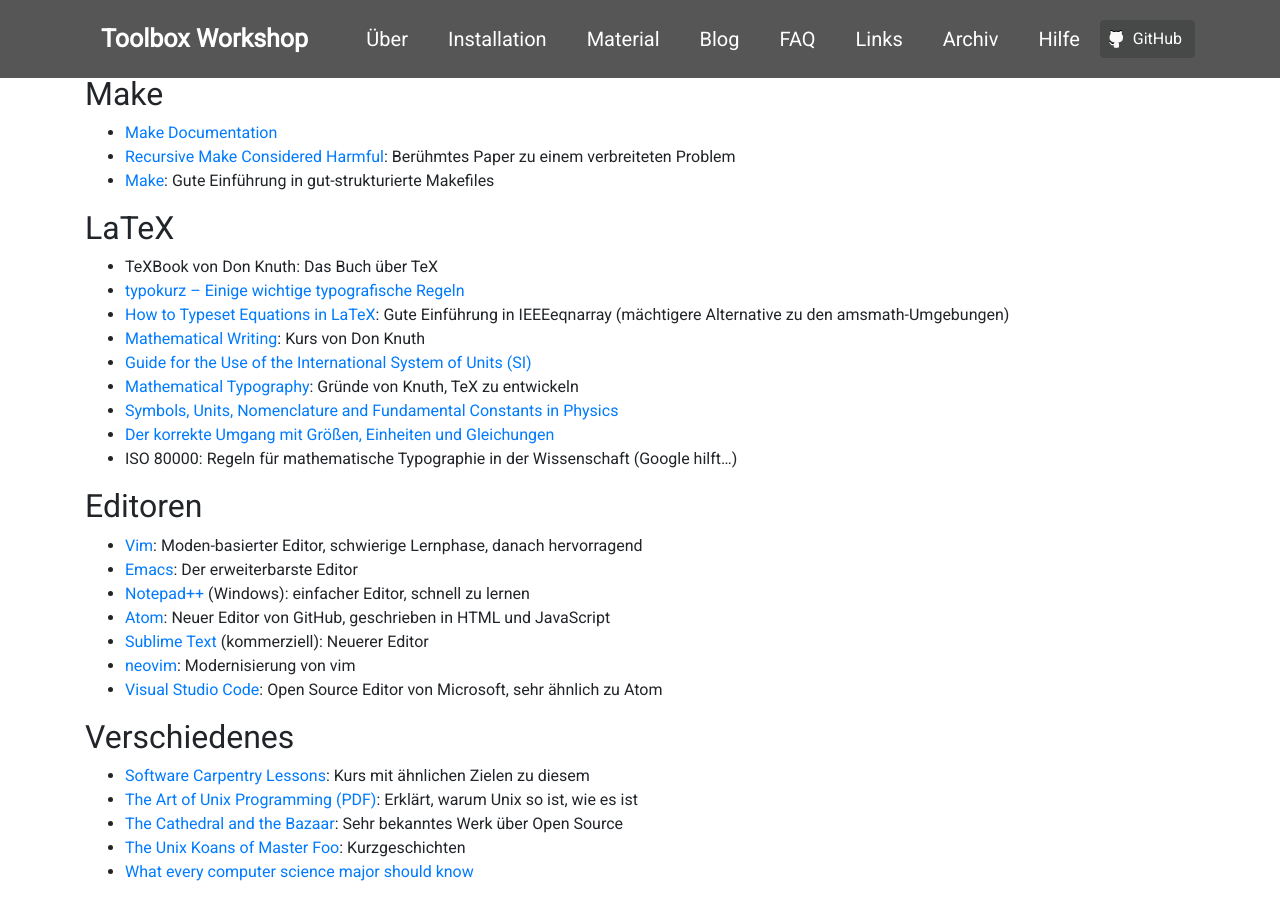
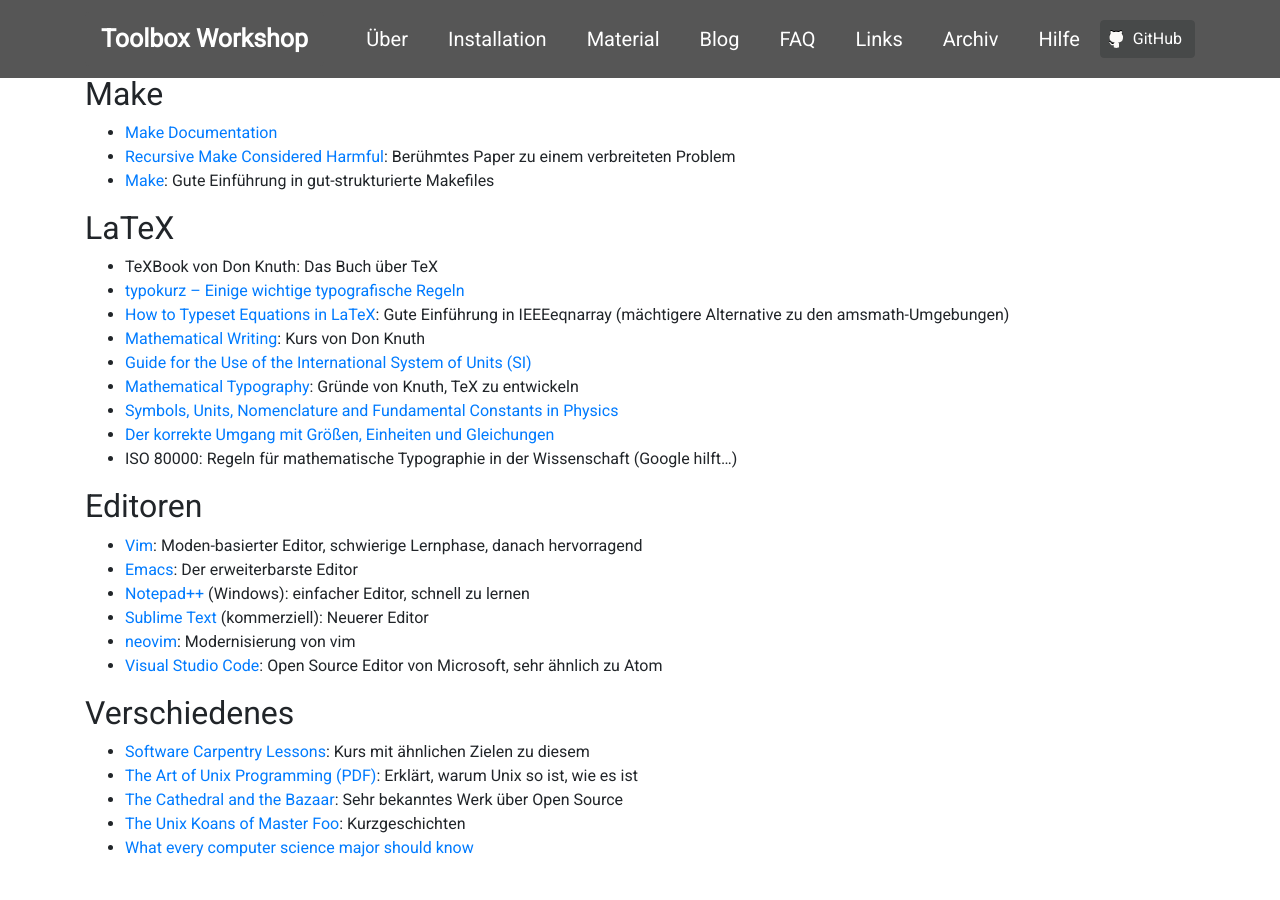
Before and after one commit to pep-dortmund/homepage-toolbox, a Jekyll site: the page built from links.md, in a window 1280 px wide and 900 px high, scrolled down 1357 px. Built offline with Jekyll 4.4.1, drawn with Linux system fonts in a browser that asks for light colours; nearby versions of some CDN libraries; after the commit the page ends 2233 px from its top, so only the background shows below that.

Commit message:
removed Atom (EOL) from the editors list

```diff
--- a/links.md
+++ b/links.md
@@ -81,7 +81,6 @@ title: Linksammlung
 - [Vim](http://www.vim.org/): Moden-basierter Editor, schwierige Lernphase, danach hervorragend
 - [Emacs](https://www.gnu.org/software/emacs/emacs.html): Der erweiterbarste Editor
 - [Notepad++](https://notepad-plus-plus.org/) (Windows): einfacher Editor, schnell zu lernen
-- [Atom](https://atom.io/): Neuer Editor von GitHub, geschrieben in HTML und JavaScript
 - [Sublime Text](http://www.sublimetext.com/3) (kommerziell): Neuerer Editor
 - [neovim](http://neovim.io/): Modernisierung von vim
 - [Visual Studio Code](https://code.visualstudio.com/): Open Source Editor von Microsoft, sehr ähnlich zu Atom
```
